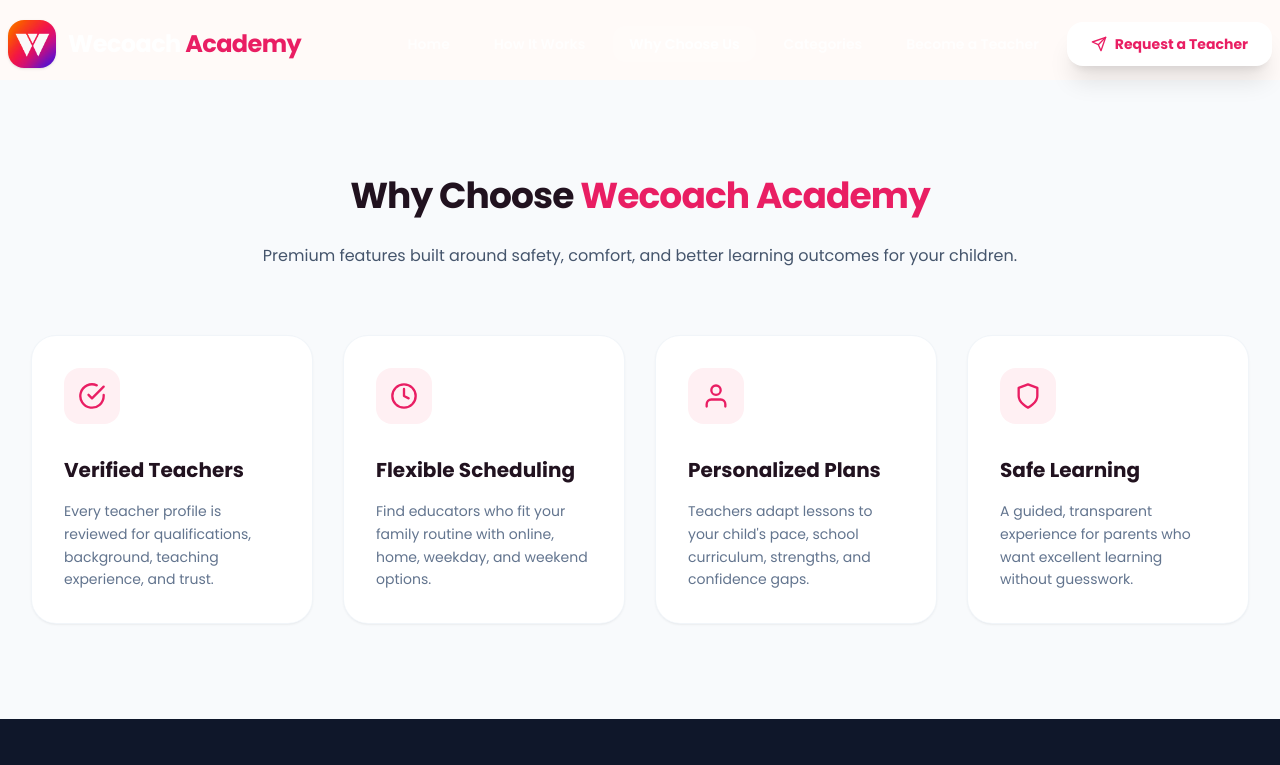
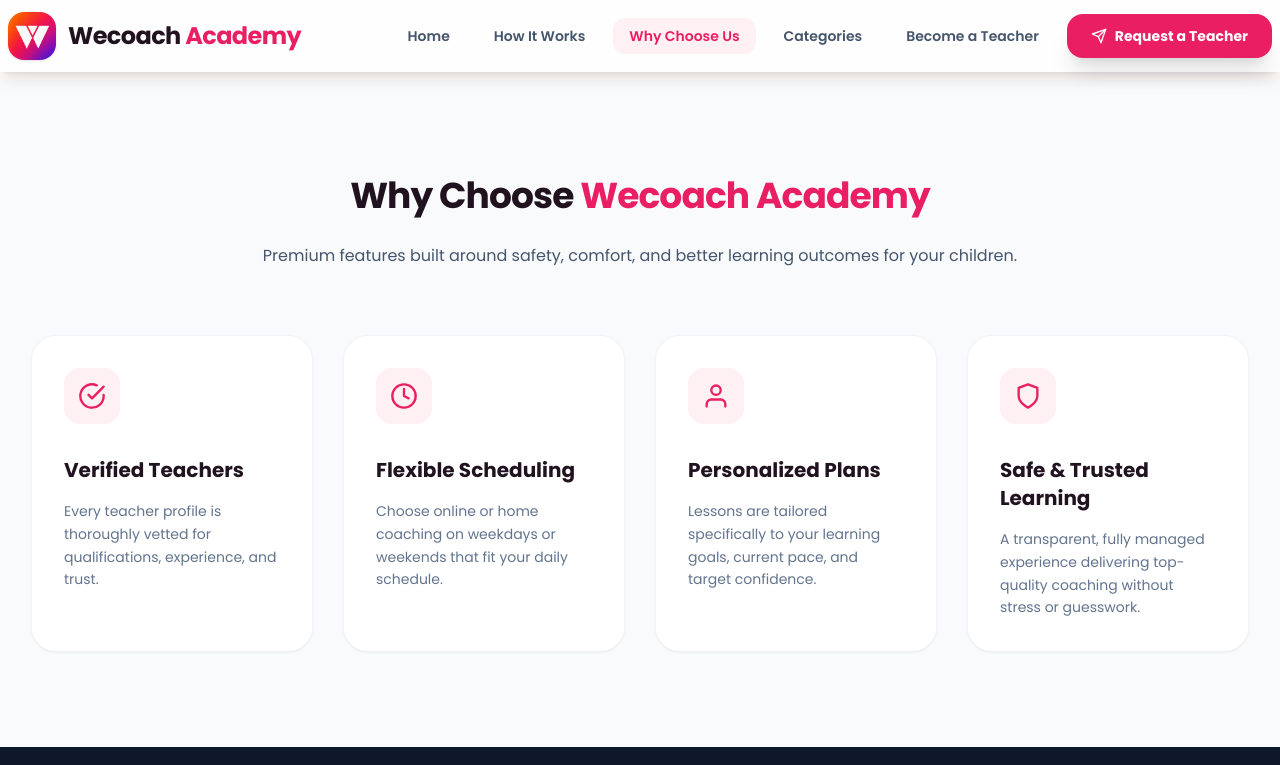
Before and after one commit to Remyashimirwe/coachplus-academy, a Next.js app: page /why-choose-us in a window 1280 px wide. Shown: the top 765 px of the page. Built offline with nearby package versions, Linux system fonts and the light colour scheme.

Commit message:
changing the content

```diff
--- a/app/admin/components/AdminLayout.tsx
+++ b/app/admin/components/AdminLayout.tsx
@@ -29,6 +29,17 @@ const navItems = [
 export default function AdminLayout({ children }: { children: React.ReactNode }) {
   const [sidebarOpen, setSidebarOpen] = useState(false);
   const pathname = usePathname();
+  const isLoginPage = pathname === "/admin/login";
+
+  if (isLoginPage) {
+    return (
+      <div className="min-h-screen bg-[#F8FAFC]">
+        <main>
+          {children}
+        </main>
+      </div>
+    );
+  }
 
   return (
     <div className="min-h-screen bg-[#F8FAFC]">
--- a/app/components/Features.tsx
+++ b/app/components/Features.tsx
@@ -12,22 +12,22 @@ const features = [
   {
     icon: FiCheckCircle,
     title: "Verified Teachers",
-    text: "Every teacher profile is reviewed for qualifications, background, teaching experience, and trust.",
+    text: "Every teacher profile is thoroughly vetted for qualifications, experience, and trust.",
   },
   {
     icon: FiClock,
     title: "Flexible Scheduling",
-    text: "Find educators who fit your family routine with online, home, weekday, and weekend options.",
+    text: "Choose online or home coaching on weekdays or weekends that fit your daily schedule.",
   },
   {
     icon: FiUser,
     title: "Personalized Plans",
-    text: "Teachers adapt lessons to your child's pace, school curriculum, strengths, and confidence gaps.",
+    text: "Lessons are tailored specifically to your learning goals, current pace, and target confidence.",
   },
   {
     icon: FiShield,
-    title: "Safe Learning",
-    text: "A guided, transparent experience for parents who want excellent learning without guesswork.",
+    title: "Safe & Trusted Learning",
+    text: "A transparent, fully managed experience delivering top-quality coaching without stress or guesswork.",
   },
 ];
 
--- a/app/components/HowItWorks.tsx
+++ b/app/components/HowItWorks.tsx
@@ -36,7 +36,7 @@ export default function HowItWorks() {
             How It <span className="text-[#E91E63]">Works</span>
           </h2>
           <p className="mt-6 text-base font-normal leading-8 text-slate-600">
-            Three simple steps to unlock your child's learning potential and academic success.
+            Three simple steps to find the perfect tutor and start growing.
           </p>
         </motion.div>
 
--- a/app/components/Navbar.tsx
+++ b/app/components/Navbar.tsx
@@ -59,10 +59,12 @@ export default function Navbar() {
     return pathname === href || pathname.startsWith(`${href}/`);
   };
 
+  const isHomePage = pathname === "/";
+
   return (
     <header
       className={`fixed inset-x-0 top-0 z-[60] transition-all duration-500 ${
-        scrolled
+        scrolled || !isHomePage
           ? "bg-white/80 shadow-lg backdrop-blur-xl py-3"
           : "bg-transparent py-5"
       }`}
@@ -77,7 +79,7 @@ export default function Navbar() {
               className="relative size-12 rounded-2xl object-contain shadow-sm transition-transform group-hover:scale-105"
             />
           </div>
-          <span className={`text-2xl font-bold tracking-tight transition-colors duration-300 ${scrolled ? "text-[#21121f]" : "text-white"}`}>
+          <span className={`text-2xl font-bold tracking-tight transition-colors duration-300 ${scrolled || !isHomePage ? "text-[#21121f]" : "text-white"}`}>
             Wecoach <span className="text-[#E91E63]">Academy</span>
           </span>
         </Link>
@@ -89,7 +91,7 @@ export default function Navbar() {
               href={link.href}
               aria-current={isActive(link.href) ? "page" : undefined}
               className={`group relative rounded-xl px-4 py-2 text-sm font-semibold transition-all duration-300 ${
-                scrolled
+                scrolled || !isHomePage
                   ? (isActive(link.href) ? "text-[#E91E63] bg-[#fff0f3]" : "text-slate-600 hover:text-[#E91E63] hover:bg-[#fff0f3]")
                   : (isActive(link.href) ? "text-white bg-white/20" : "text-white/80 hover:text-white hover:bg-white/10")
               }`}
@@ -100,7 +102,7 @@ export default function Navbar() {
           <Link
             href="/request"
             className={`group inline-flex min-h-[44px] items-center gap-2 rounded-2xl px-6 text-sm font-bold shadow-xl transition-all duration-300 hover:-translate-y-1 active:scale-95 ${
-              scrolled
+              scrolled || !isHomePage
                 ? "bg-[#E91E63] text-white hover:bg-[#7B1FA2] hover:shadow-rose-500/25"
                 : "bg-white text-[#E91E63] hover:bg-white/90 hover:shadow-white/10"
             }`}
@@ -114,7 +116,7 @@ export default function Navbar() {
           onClick={() => setMenuOpen((prev) => !prev)}
           aria-label="Toggle menu"
           className={`grid size-11 place-items-center rounded-2xl border transition-all md:hidden ${
-            scrolled
+            scrolled || !isHomePage
               ? "border-slate-200 bg-white text-[#21121f] hover:border-[#E91E63]"
               : "border-white/20 bg-white/10 text-white hover:bg-white/20"
           }`}
```
